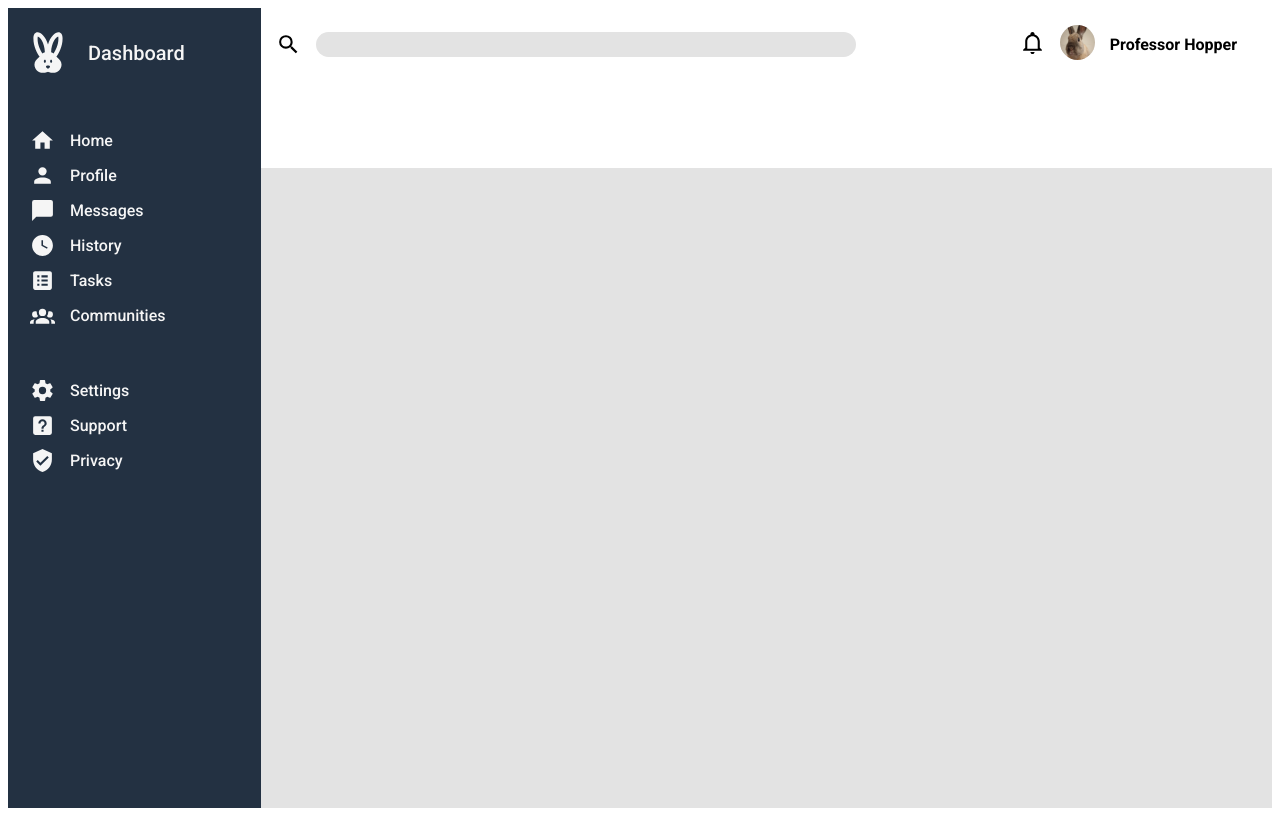
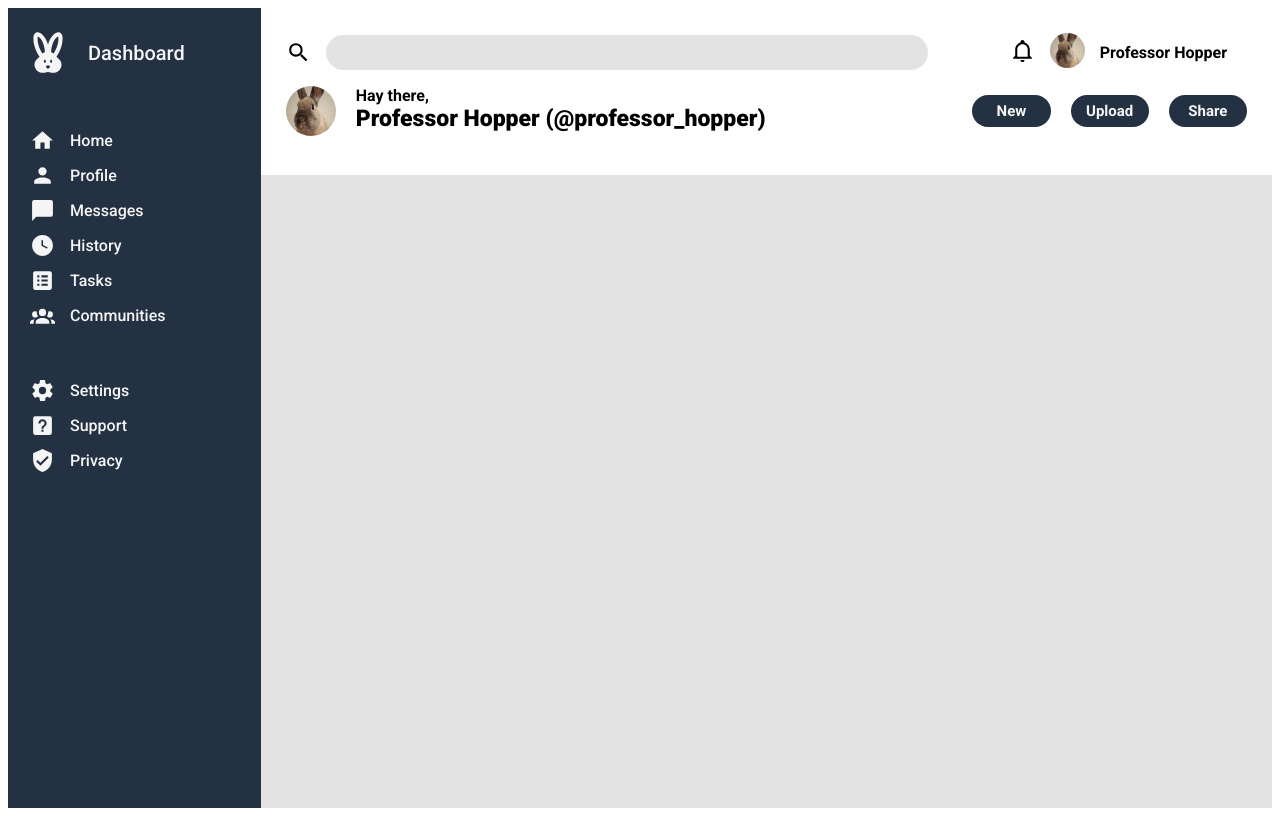
Before and after one commit to janeBenson/admin-dashboard, a plain HTML site: page index.html in a window 1280 px wide. Drawn offline with Linux system fonts and the light colour scheme.

Commit message:
Add styling to second row of Header

```diff
--- a/index.html
+++ b/index.html
@@ -134,7 +134,20 @@
 						<div class="account-name">Professor Hopper</div>
 					</div>
 				</div>
-				<div class="header-row-2"></div>
+				<div class="header-row-2">
+					<div class="greeting-wrapper">
+						<img src="./imgs/paz.jpg" alt="profile image" />
+						<div class="greeting">
+							Hay there, <br />
+							<span class="account-name-lg">Professor Hopper (@professor_hopper)</span>
+						</div>
+					</div>
+					<div class="header-btn-wrapper">
+						<button>New</button>
+						<button>Upload</button>
+						<button>Share</button>
+					</div>
+				</div>
 			</div>
 			<div class="main-content"></div>
 		</div>
--- a/style.css
+++ b/style.css
@@ -60,7 +60,8 @@ a {
 	grid-column: 2 / 3;
 	display: grid;
 	grid-template-rows: 1fr 2fr;
-	padding: 15px;
+	padding: 25px;
+	box-shadow: 0 4px 2px -2px rgba(0, 0, 0, 0.2);
 }
 .header-row-1 {
 	display: grid;
@@ -75,8 +76,8 @@ a {
 .search-bar {
 	display: flex;
 	align-items: center;
-	height: 25px;
-	width: 70%;
+	height: 35px;
+	width: 80%;
 	padding-left: 25px;
 	border-radius: 50px;
 	background: #e3e3e3;
@@ -97,11 +98,46 @@ a {
 	padding-right: 20px;
 	font-weight: bold;
 }
+.header-row-2 {
+	display: grid;
+	grid-template-columns: 2.5fr 1fr;
+	align-items: center;
+	font-weight: bold;
+}
+.greeting-wrapper {
+	display: flex;
+
+	gap: 20px;
+}
 .account-img img {
 	height: 35px;
 	width: 35px;
 	border-radius: 100%;
 }
+.greeting-wrapper img {
+	height: 50px;
+	width: 50px;
+	border-radius: 100%;
+}
+.greeting-wrapper .account-name-lg {
+	font-size: 23px;
+	font-weight: bolder;
+}
+.header-btn-wrapper {
+	display: flex;
+	gap: 20px;
+}
+.header-btn-wrapper button {
+	flex: 1;
+	height: 32px;
+	border: none;
+	border-radius: 50px;
+	background-color: #233142;
+	font: inherit;
+	font-size: 15px;
+	color: whitesmoke;
+}
+
 .main-content {
 	background: #e3e3e3;
 }
```
